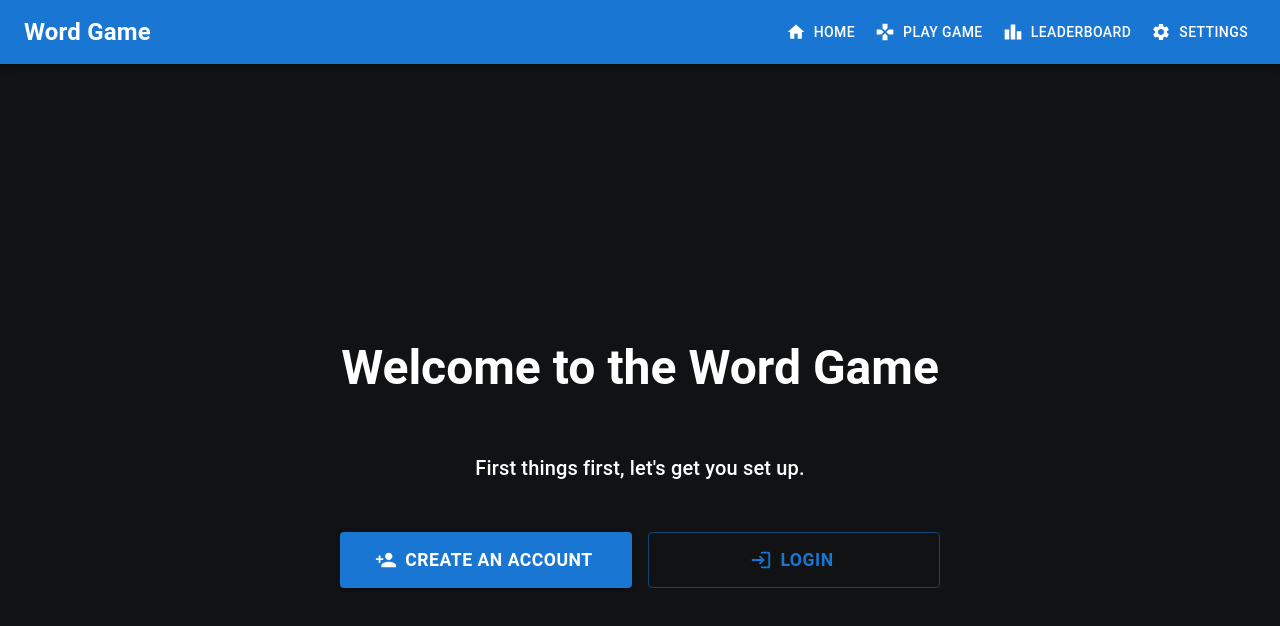
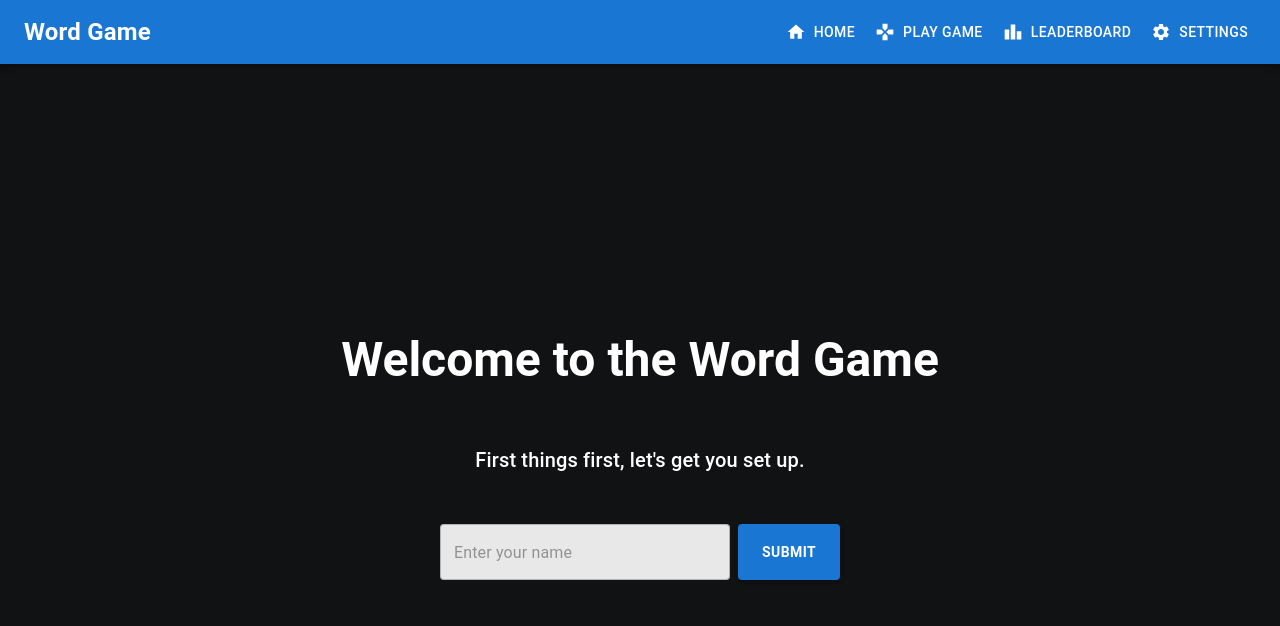
Before and after one commit to thenickgarza/Word-Game, a React (Vite) app in the folder frontend/: page / in a window 1280 px wide. Shown: the top 626 px of the page. Built offline with nearby package versions, Linux system fonts and the light colour scheme.

Commit message:
show sentence button when word button is clicked first

```diff
--- a/frontend/src/components/GamePlay.jsx
+++ b/frontend/src/components/GamePlay.jsx
@@ -1,8 +1,17 @@
-import { Container, Box, Stack, Button, TextField } from "@mui/material";
+import {
+  Container,
+  Box,
+  Stack,
+  Button,
+  TextField,
+  Typography,
+} from "@mui/material";
 import { useState } from "react";
-import { useWordContext } from '../contexts/WordContext';
+import { useWordContext } from "../contexts/WordContext";
 
 export default function GamePlay() {
+  const userName = localStorage.getItem("user_name");
+  console.log(userName);
   const { words } = useWordContext();
 
   // Get a random word from the words array
@@ -18,10 +27,11 @@ export default function GamePlay() {
   const [audioUrl, setAudioUrl] = useState(null);
   const [isAudioLoading, setIsAudioLoading] = useState(false);
   // Listen to word state
-  const [hearWord, setHearWord] = useState(null);
   const [wordAudioLoading, setWordAudioLoading] = useState(false);
   // Word submission state
   const [wordSubmission, setWordSubmission] = useState("");
+
+  const [isHearWordActive, setIsHearWordActive] = useState(false);
 
   const handleNextWord = () => {
     if (wordSubmission.toLowerCase() === currentWord.toLowerCase()) {
@@ -33,7 +43,6 @@ export default function GamePlay() {
       setAudioUrl(null);
       setIsAudioLoading(false);
       setWordAudioLoading(false);
-      setHearWord(null);
       console.log("Correct guess!");
       alert("Correct guess!");
       // other options to handle if correct
@@ -56,6 +65,7 @@ export default function GamePlay() {
     speechSynthesis.speak(utterance);
 
     setWordAudioLoading(false);
+    setIsHearWordActive(true);
   };
 
   const generateSentence = async () => {
@@ -67,7 +77,7 @@ export default function GamePlay() {
         headers: {
           "Content-Type": "application/json",
         },
-        body: JSON.stringify({ word: currentWord})
+        body: JSON.stringify({ word: currentWord }),
       });
       const data = await response.json();
 
@@ -100,56 +110,63 @@ export default function GamePlay() {
           <TextField
             label="Type your guess"
             type="text"
-
             variant="outlined"
             placeholder="Enter your guess"
             value={wordSubmission}
             onChange={(e) => setWordSubmission(e.target.value)}
             onKeyPress={(e) => {
-              if (e.key === 'Enter') {
+              if (e.key === "Enter") {
                 handleNextWord();
               }
             }}
             sx={{
               minWidth: 300,
-              '& .MuiOutlinedInput-root': {
-                backgroundColor: '#333',
-                '& fieldset': {
-                  borderColor: '#1976d2',
-                  borderWidth: '2px',
+              "& .MuiOutlinedInput-root": {
+                backgroundColor: "#333",
+                "& fieldset": {
+                  borderColor: "#1976d2",
+                  borderWidth: "2px",
                 },
-                '&:hover fieldset': {
-                  borderColor: '#1976d2',
-                  borderWidth: '2px',
+                "&:hover fieldset": {
+                  borderColor: "#1976d2",
+                  borderWidth: "2px",
                 },
-                '&.Mui-focused fieldset': {
-                  borderColor: '#1976d2',
-                  borderWidth: '2px',
+                "&.Mui-focused fieldset": {
+                  borderColor: "#1976d2",
+                  borderWidth: "2px",
                 },
               },
-              '& .MuiInputLabel-root': {
-                color: '#1976d2',
+              "& .MuiInputLabel-root": {
+                color: "#1976d2",
               },
-              '& .MuiInputLabel-root.Mui-focused': {
-                color: '#1976d2',
+              "& .MuiInputLabel-root.Mui-focused": {
+                color: "#1976d2",
               },
-              '& .MuiOutlinedInput-input': {
-                color: 'white',
-              }
+              "& .MuiOutlinedInput-input": {
+                color: "white",
+              },
             }}
           />
-          <Button
-            onClick={handleNextWord}
-            variant="contained"
-            size="large"
-          >
+          <Button onClick={handleNextWord} variant="contained" size="large">
             Submit Guess
           </Button>
         </Stack>
 
         {/* Audio buttons */}
         <Stack direction="row" spacing={2}>
-          {/* Button to hear the word in a sentence */}
+          {/* Button to hear the word by itself */}
+          <Button
+            onClick={wordAudioLoading ? undefined : generateAudioWord}
+            variant="contained"
+            size="large"
+            status={isHearWordActive ? "active" : "inactive"}
+            sx={{
+              opacity: wordAudioLoading ? 0.7 : 1,
+            }}
+          >
+            {wordAudioLoading ? "🔊 Speaking..." : "Hear the word by itself"}
+          </Button>
+          {isHearWordActive ? (
           <Button
           onClick={
             isAudioLoading
@@ -178,17 +195,9 @@ export default function GamePlay() {
             "Hear it in a sentence"
           )}
         </Button>
-          {/* Button to hear the word by itself */}
-          <Button
-            onClick={wordAudioLoading ? undefined : generateAudioWord}
-            variant="contained"
-            size="large"
-            sx={{
-              opacity: wordAudioLoading ? 0.7 : 1,
-            }}
-          >
-            {wordAudioLoading ? "🔊 Speaking..." : "Hear the word by itself"}
-          </Button>
+          ) : (
+            null
+          )}
         </Stack>
       </Box>
     </Container>
--- a/frontend/src/components/Home.jsx
+++ b/frontend/src/components/Home.jsx
@@ -1,7 +1,73 @@
-import { Container, Typography, Box, Button, Stack } from '@mui/material';
-import { PersonAdd, Login } from '@mui/icons-material';
+import {
+  Container,
+  Typography,
+  Box,
+  Button,
+  Stack,
+  TextField,
+} from "@mui/material";
+// import { PersonAdd, Login } from '@mui/icons-material';
+import { useState } from "react";
+import { useNavigate } from "react-router-dom";
 
 export default function Home() {
+  const navigate = useNavigate();
+  const [name, setName] = useState("");
+
+  const handleNameChange = (e) => {
+    setName(e.target.value);
+  };
+
+  const checkUserName = () => {
+    if (localStorage.getItem("user_name")) {
+      return(
+        <Box>
+          <Typography variant="h4" component="h1" gutterBottom color="white">
+            Welcome, {localStorage.getItem("user_name", name)}
+          </Typography>
+        </Box>
+      );
+    } else {
+      return (
+        <Box
+          display="flex"
+          gap={1}
+          sx={{ width: "100%", maxWidth: 400, mb: 2 }}
+        >
+          <TextField
+            variant="outlined"
+            placeholder="Enter your name"
+            size="medium"
+            onChange={handleNameChange}
+            value={name}
+            sx={{
+              flex: 1,
+              "& .MuiOutlinedInput-root": {
+                backgroundColor: "rgba(255, 255, 255, 0.9)",
+              },
+            }}
+          />
+          <Button
+            variant="contained"
+            onClick={handleSubmit}
+            size="medium"
+            sx={{
+              px: 3,
+              fontWeight: "bold",
+            }}
+          >
+            Submit
+          </Button>
+        </Box>
+      );
+    }
+  };
+
+  const handleSubmit = (e) => {
+    e.preventDefault();
+    if (localStorage.setItem("user_name", name)) navigate("/game");
+  };
+
   return (
     <Container maxWidth="md" minHeight="100vh">
       <Box
@@ -20,23 +86,26 @@ export default function Home() {
           component="h1"
           gutterBottom
           sx={{
-            fontWeight: 'bold',
-            color: 'white',
-            mb: 4
+            fontWeight: "bold",
+            color: "white",
+            mb: 4,
           }}
         >
           Welcome to the Word Game
         </Typography>
 
-        <Typography
-          variant="h6"
-          color="white"
-          sx={{ mb: 3 }}
-        >
+        <Typography variant="h6" color="white" sx={{ mb: 3 }}>
           First things first, let's get you set up.
         </Typography>
 
-        <Stack
+        {checkUserName()}
+      </Box>
+    </Container>
+  );
+}
+
+{
+  /* <Stack
           direction={{ xs: 'column', sm: 'row' }}
           spacing={2}
           sx={{ width: '100%', maxWidth: 600 }}
@@ -68,8 +137,5 @@ export default function Home() {
           >
             Login
           </Button>
-        </Stack>
-      </Box>
-    </Container>
-  );
+        </Stack> */
 }
--- a/frontend/src/pages/game.jsx
+++ b/frontend/src/pages/game.jsx
@@ -24,6 +24,7 @@ export default function Game() {
         {gameStart ? (
           <GamePlay />
         ) : (
+          <>
             <Stack
               direction={{ xs: "column", sm: "row" }}
               spacing={2}
@@ -56,6 +57,7 @@ export default function Game() {
                 Exit
               </Button>
             </Stack>
+          </>
         )}
       </Box>
     </Container>
```
Also changed, not shown: frontend/src/contexts/ScoreContext.jsx (added, +28 -0 lines), 1 other file (tests, documents, lock files or other folders). Lines whose indentation alone changed are shown as unchanged.
